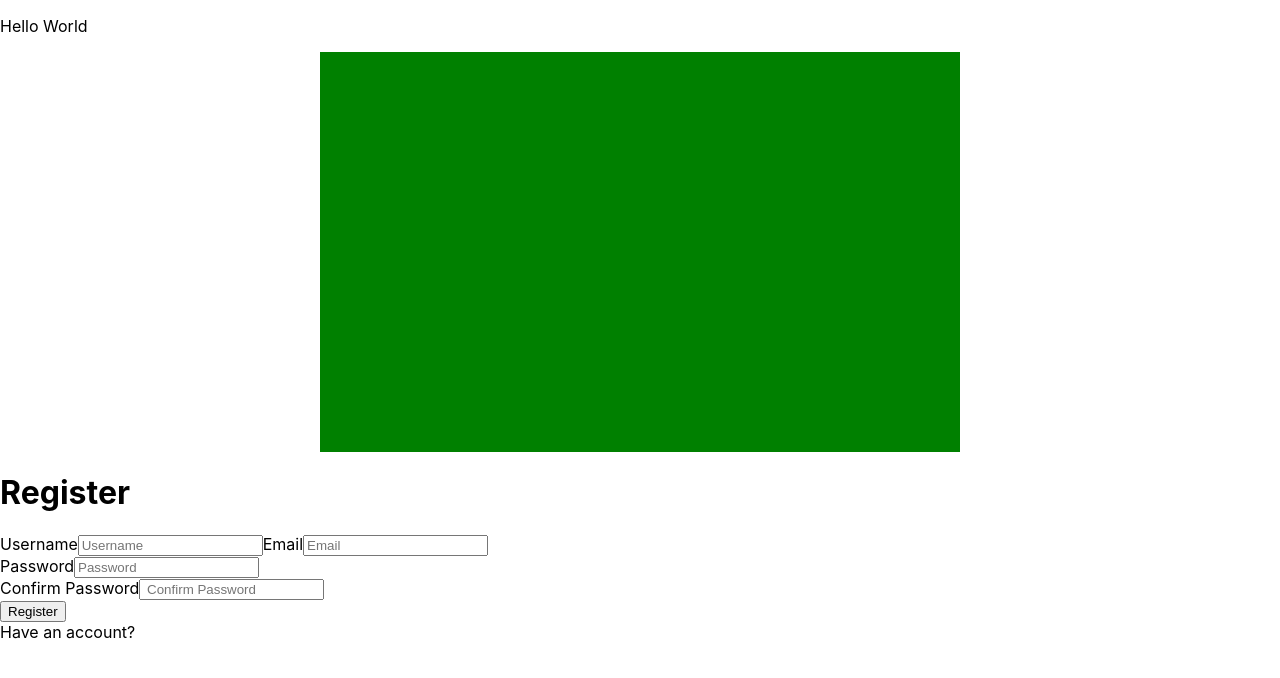
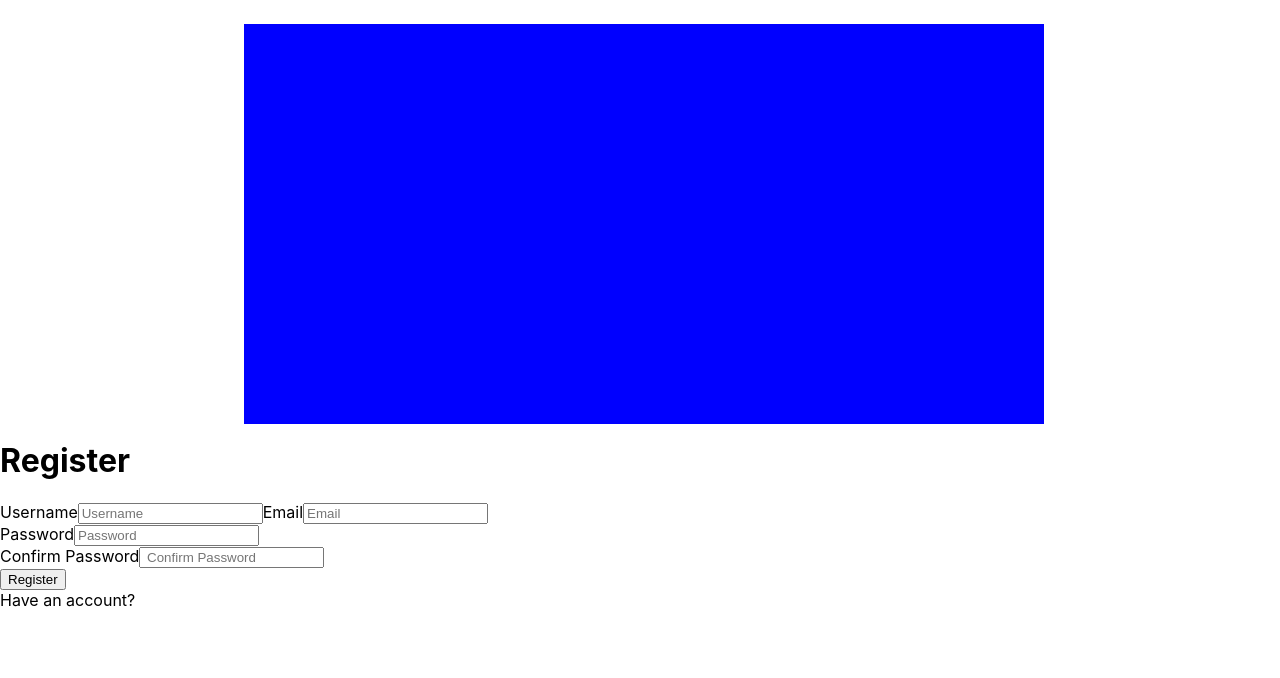
Before and after one commit to CS-Build-Week-One-FantazMick/Front-End, a React (Create React App) app in the folder mud/: page / in a window 1280 px wide. Shown: the top 678 px of the page. Built offline with nearby package versions, Linux system fonts and the light colour scheme.

Commit message:
map and world added

```diff
--- a/mud/src/App.js
+++ b/mud/src/App.js
@@ -2,19 +2,22 @@ import React from 'react'
 import ClientLogin from "./components/clientLogin/ClientLogin"
 import ClientRegistration from "./components/clientRegistration/ClientRegistration"
 
+import World from "./components/World"
+
 function App() {
   return (
     <div>
-      <p>Hello World</p>
+      {/* <p>Hello World</p>
       <canvas
-        style={{ background: 'green',display: 'flex', margin: '0 auto' }}
-        width={window.innerWidth/2}
-        height={window.innerHeight/2}
+        style={{ background: 'green', display: 'flex', margin: '0 auto' }}
+        width={window.innerWidth / 2}
+        height={window.innerHeight / 2}
         onClick={e => {
           alert(e.clientX)
         }}
-      />
-      <ClientRegistration/>
+      /> */}
+      <World />
+      <ClientRegistration />
     </div>
   )
 }
--- /dev/null
+++ b/mud/src/components/Map.js
@@ -0,0 +1,19 @@
+import React from 'react'
+
+function Map(props) {
+    return (
+        <div
+            style={{
+                position: `relative`,
+                top: `0px`,
+                left: `0px`,
+                width: `800px`,
+                height: `400px`,
+                backgroundColor: `blue`,
+                border: `4px solid white`,
+            }}
+        />
+    )
+}
+
+export default Map
--- /dev/null
+++ b/mud/src/components/World.js
@@ -0,0 +1,20 @@
+import React from 'react'
+import Map from "./Map"
+
+function World(props) {
+    return (
+        <div
+            style={{
+                positon: `relative`,
+                width: `800px`,
+                height: `400px`,
+                margin: `20px auto`
+            }}>
+
+            <Map />
+            {/* <Player/> */}
+        </div>
+    )
+}
+
+export default World
```
